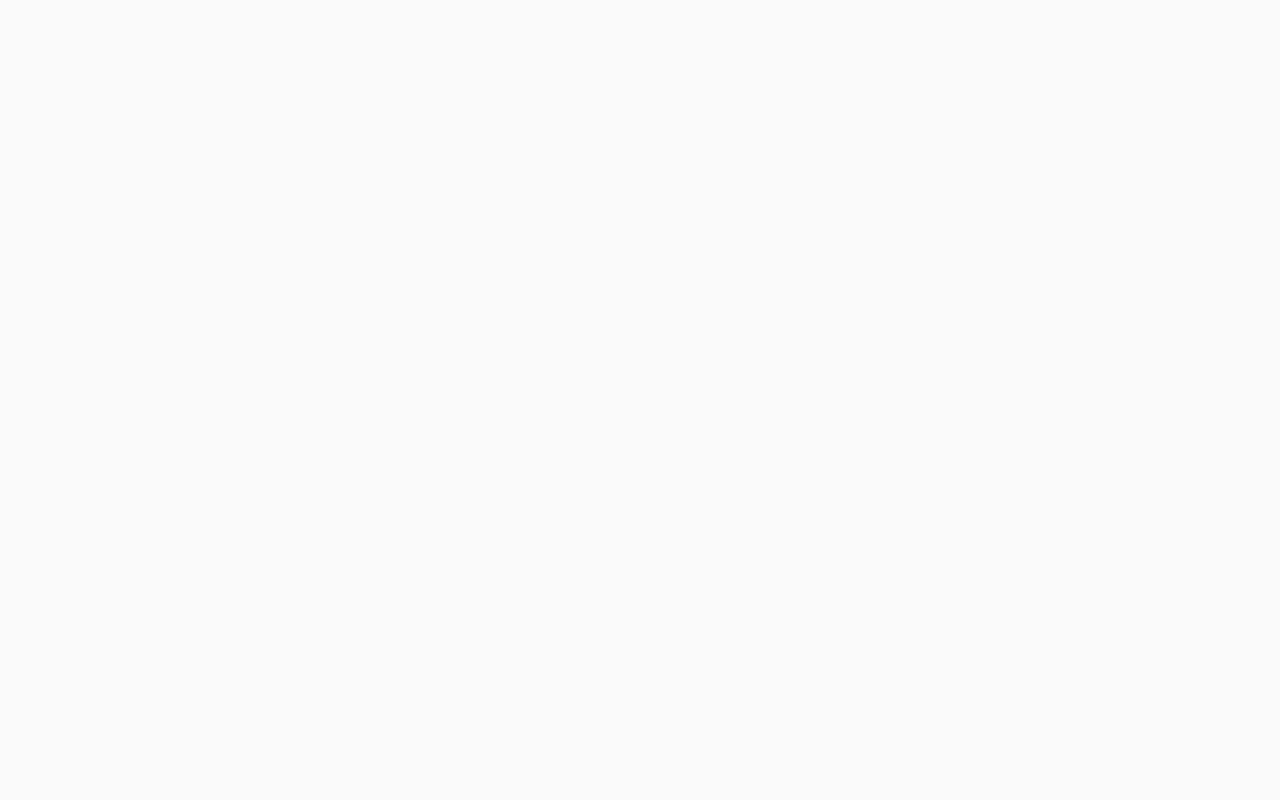
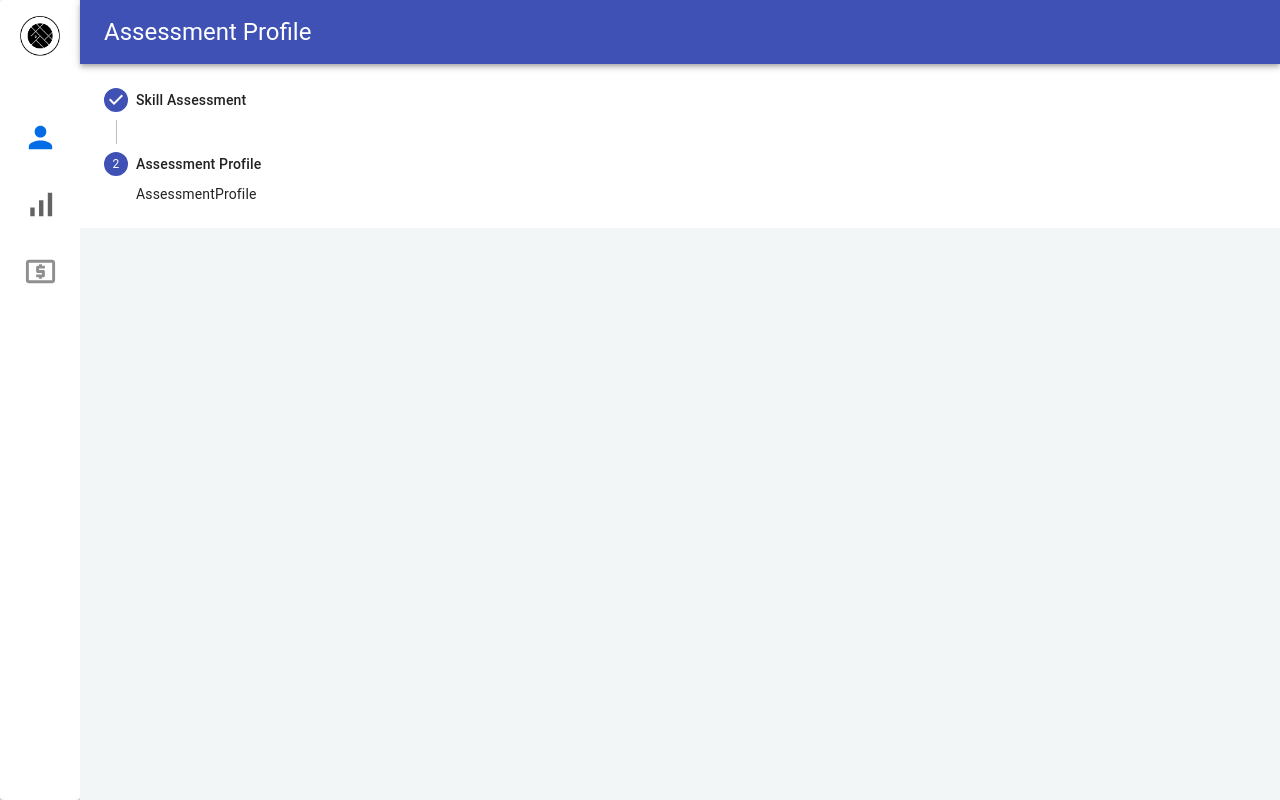
Before and after one commit to tranquanghuy0801/govhack, a React (Create React App) app: page /user-profile/explore in a window 1280 px wide. Before the commit this address had no page. Built offline with nearby package versions, Linux system fonts and the light colour scheme.

Commit message:
user profile route layout

```diff
--- a/src/Root.tsx
+++ b/src/Root.tsx
@@ -9,6 +9,7 @@ import { BrowserRouter, Routes, Route } from 'react-router-dom'
 import App from 'pages/App'
 
 import UserProfile from 'pages/UserProfile'
+import SkillAssessment from 'pages/SkillAssessment'
 import AssessmentProfile from 'pages/AssessmentProfile'
 
 import Search from 'pages/Search'
@@ -27,8 +28,8 @@ const Root = () => {
             <Routes>
               <Route path='/' element={<App />}>
                 <Route path='/user-profile' element={<UserProfile />}>
-                  <Route element={<AssessmentProfile />} />
-                  {/* /explore */}
+                  <Route element={<SkillAssessment />} />
+                  <Route path='explore' element={<AssessmentProfile />} />
                 </Route>
                 <Route path='/search' element={<Search />} />
               </Route>
--- a/src/components/Dropdown/index.tsx
+++ b/src/components/Dropdown/index.tsx
@@ -10,8 +10,8 @@ const useStyles = makeStyles((theme: Theme) =>
   createStyles({
     formControl: {
       margin: theme.spacing(1),
-      minWidth: 300,
-      maxWidth: 300,
+      minWidth: 200,
+      maxWidth: 200,
     },
     menuItem: {
       "& .MuiMenuItem-root	": {
@@ -21,7 +21,7 @@ const useStyles = makeStyles((theme: Theme) =>
       },
     },
     noLabel: {
-      marginTop: theme.spacing(3),
+      marginTop: theme.spacing(1.5),
     },
   })
 );
@@ -32,7 +32,7 @@ const MenuProps = {
   PaperProps: {
     style: {
       maxHeight: ITEM_HEIGHT * 4.5 + ITEM_PADDING_TOP,
-      width: 300,
+      width: 200,
     },
   },
 };
@@ -63,6 +63,7 @@ const Dropdown: React.FC<any> = ({ handleChange, value }) => {
           input={<Input />}
           MenuProps={MenuProps}
           inputProps={{ "aria-label": "Without label" }}
+          variant='filled'
         >
           {names.map((name) => (
             <MenuItem key={name} value={name}>
--- a/src/pages/App/Sidebar.tsx
+++ b/src/pages/App/Sidebar.tsx
@@ -10,6 +10,8 @@ const Sidebar = () => {
   const classes = useStyles()
 
   const { pathname } = useLocation()
+  const [_, path] = pathname.split('/')
+  console.log(path)
 
   const navigate = useNavigate()
   const handleChange = (event: React.ChangeEvent<{}>, newValue: string) => navigate(newValue)
@@ -19,7 +21,7 @@ const Sidebar = () => {
       <Tabs
         orientation='vertical'
         variant='scrollable'
-        value={pathname}
+        value={path}
         onChange={handleChange}
         TabIndicatorProps={{
           style: { display: 'none' }
@@ -32,11 +34,11 @@ const Sidebar = () => {
         />
 
         <Tab
-          value='/user-profile'
+          value='user-profile'
           icon={<Person fontSize='large' />}
         />
         <Tab
-          value='/search'
+          value='search'
           icon={<SignalCellularAlt fontSize='large' />}
         />
 
--- a/src/pages/AssessmentProfile/index.tsx
+++ b/src/pages/AssessmentProfile/index.tsx
@@ -1,114 +1,8 @@
-import React from "react";
-import { Grid, makeStyles, Paper, Button, Typography } from "@material-ui/core";
-import SkillSlider from "../../components/Slider";
-import DropDown from "../../components/Dropdown";
-
-const profileFields = [
-  "Numeracy",
-  "Digital engagement",
-  "Teamwork",
-  "Writing",
-  "Reading",
-  "Listening",
-  "Problem solving",
-  "Oral & Communication",
-  "Interactive & Innovation",
-  "Planning & Organising",
-];
-
-type FormFieldProps = {
-  fieldName: string;
-  className: {
-    div: string;
-    input: string;
-  };
-  selectedCarrer: string;
-};
-
-const FormField: React.FC<FormFieldProps> = ({ fieldName, className }) => {
-  const [fieldValue, setFieldValue] = React.useState<string | undefined>();
-  const [sliderValue, setSliderValue] = React.useState<number>(0);
-
-  const handleSelectionChange = (
-    event: React.ChangeEvent<{ value: unknown }>
-  ) => {
-    const value = String(event.target.value);
-    setFieldValue(value);
-  };
-
-  const handleSliderValueChange = (e: any, value: number) => {
-    setSliderValue(value);
-  };
-
+const AssessmentProfile = () => {
   return (
-    <div className={className.div}>
-      <Grid container>
-        <Grid item md={3}>
-          <Typography id="discrete-slider-always" gutterBottom>
-            {fieldName}
-          </Typography>
-        </Grid>
-        <Grid item md={6}>
-          <SkillSlider
-            label='asd'
-            defaultValue={0}
-            value={sliderValue as any}
-            onChange={handleSliderValueChange as any}
-          />
-          {!!sliderValue ? (
-            <DropDown handleChange={handleSelectionChange} value={fieldValue} />
-          ) : null}
-        </Grid>
-        <Grid item md={3}>
-          {fieldValue ? (
-            <input className={className.input} value={fieldValue} disabled />
-          ) : null}
-        </Grid>
-      </Grid>
-    </div>
-  );
-};
-
-const useStyles = makeStyles({
-  root: { position: "relative", width: "100%", padding: "2em" },
-  formContainer: {
-    padding: "3em",
-  },
-  formField: {
-    padding: "1em 0",
-  },
-  formFieldInput: {
-    height: "2.5em",
-    backgroundColor: "#d9edff",
-    border: "1px solid #66a3ff",
-  },
-});
-
-const Form: React.FC<any> = () => {
-  const classes = useStyles();
-  return (
-    <div className={classes.root}>
-      <Paper elevation={12} className={classes.formContainer}>
-        <Typography variant="h2"> Rate your skills</Typography>
-        <form noValidate autoComplete="off">
-          {profileFields.map((fieldName) => (
-            <FormField
-              key={fieldName}
-              fieldName={fieldName}
-              className={{
-                div: classes.formField,
-                input: classes.formFieldInput,
-              }}
-              selectedCarrer=""
-            />
-          ))}
-        </form>
-        <Button variant="contained" color="primary">
-          Submit
-        </Button>
-      </Paper>
-    </div>
-  );
-};
-
-export default Form;
+    <>
+      AssessmentProfile
+    </>
+  )
+}
+export default AssessmentProfile
--- /dev/null
+++ b/src/pages/SkillAssessment/FormField.tsx
@@ -0,0 +1,58 @@
+import React from "react";
+import { Grid, Typography } from "@material-ui/core";
+import SkillSlider from "../../components/Slider";
+import DropDown from "../../components/Dropdown";
+
+type FormFieldProps = {
+  fieldName: string;
+  className: {
+    div: string;
+    input: string;
+  };
+  selectedCarrer: string;
+};
+
+export const FormField: React.FC<FormFieldProps> = ({ fieldName, className }) => {
+  const [fieldValue, setFieldValue] = React.useState<string | undefined>();
+  const [sliderValue, setSliderValue] = React.useState<number>(0);
+
+  const handleSelectionChange = (
+    event: React.ChangeEvent<{ value: unknown }>
+  ) => {
+    const value = String(event.target.value);
+    setFieldValue(value);
+  };
+
+  const handleSliderValueChange = (e: any, value: number) => {
+    setSliderValue(value);
+  };
+
+  return (
+    <div className={className.div}>
+      <Grid container>
+        <Grid item xs={3}>
+          <Typography id="discrete-slider-always" gutterBottom>
+            {fieldName}
+          </Typography>
+        </Grid>
+        <Grid item xs={6}>
+          <SkillSlider
+            label='asd'
+            defaultValue={0}
+            value={sliderValue as any}
+            onChange={handleSliderValueChange as any}
+          />
+          {/* {!!sliderValue ? (
+            <DropDown handleChange={handleSelectionChange} value={fieldValue} />
+          ) : null} */}
+        </Grid>
+        <Grid item xs={3}>
+          {/* {fieldValue ? (
+            <input className={className.input} value={fieldValue} disabled />
+          ) : null} */}
+          <DropDown handleChange={handleSelectionChange} value={fieldValue} />
+        </Grid>
+      </Grid>
+    </div>
+  );
+};
--- /dev/null
+++ b/src/pages/SkillAssessment/index.tsx
@@ -0,0 +1,66 @@
+import React from "react";
+import { makeStyles, Paper, Button, Typography, Container } from "@material-ui/core";
+import { FormField } from './FormField'
+import { useNavigate } from "react-router-dom";
+
+const profileFields = [
+  "Numeracy",
+  "Digital engagement",
+  "Teamwork",
+  "Writing",
+  "Reading",
+  "Listening",
+  "Problem solving",
+  "Oral & Communication",
+  "Interactive & Innovation",
+  "Planning & Organising",
+];
+
+const Form: React.FC<any> = () => {
+  const classes = useStyles();
+  const navigate = useNavigate()
+  const handleSubmit = () => {
+    navigate('explore')
+  }
+
+  return (
+    <Container className={classes.root} maxWidth='md'>
+      <Paper elevation={12} className={classes.formContainer}>
+        <Typography variant="h4">Rate your skills</Typography>
+        <form noValidate autoComplete="off">
+          {profileFields.map((fieldName) => (
+            <FormField
+              key={fieldName}
+              fieldName={fieldName}
+              className={{
+                div: classes.formField,
+                input: classes.formFieldInput,
+              }}
+              selectedCarrer=""
+            />
+          ))}
+        </form>
+        <Button variant="contained" color="primary" onClick={handleSubmit}>
+          Submit
+        </Button>
+      </Paper>
+    </Container>
+  );
+};
+
+export default Form;
+
+const useStyles = makeStyles({
+  root: { position: "relative", width: "100%", padding: "2em" },
+  formContainer: {
+    padding: 24,
+  },
+  formField: {
+    padding: "1em 0",
+  },
+  formFieldInput: {
+    height: "2.5em",
+    backgroundColor: "#d9edff",
+    border: "1px solid #66a3ff",
+  },
+});
--- a/src/pages/UserProfile/index.tsx
+++ b/src/pages/UserProfile/index.tsx
@@ -1,11 +1,48 @@
+import { Step, Stepper, StepLabel, StepContent } from "@material-ui/core"
 import PageLayout from "pages/App/PageLayout"
-import { Outlet } from 'react-router-dom'
+import { useEffect } from "react"
+import { useState } from "react"
+import { Outlet, useLocation, useMatch } from 'react-router-dom'
 
 const UserProfile = () => {
   return (
     <PageLayout title='Assessment Profile'>
-      <Outlet />
+      {/* <Outlet /> */}
+      <StepRoute />
     </PageLayout>
   )
 }
 export default UserProfile
+
+const steps = [
+  'Skill Assessment',
+  'Assessment Profile'
+]
+
+const StepRoute = () => {
+  const [activeStep, setActiveStep] = useState(0)
+
+  const location = useLocation()
+  const { pathname } = location
+  const [, , step] = pathname.split('/')
+  useEffect(() => {
+    const index = step === 'explore' ? 1 : 0
+
+    setActiveStep(index)
+  }, [step])
+
+  return (
+    <div style={{ height: '100%' }}>
+      <Stepper activeStep={activeStep} orientation="vertical">
+        {steps.map((label, index) => (
+          <Step key={label}>
+            <StepLabel>{label}</StepLabel>
+            <StepContent>
+              <Outlet />
+            </StepContent>
+          </Step>
+        ))}
+      </Stepper>
+    </div>
+  )
+}
```
